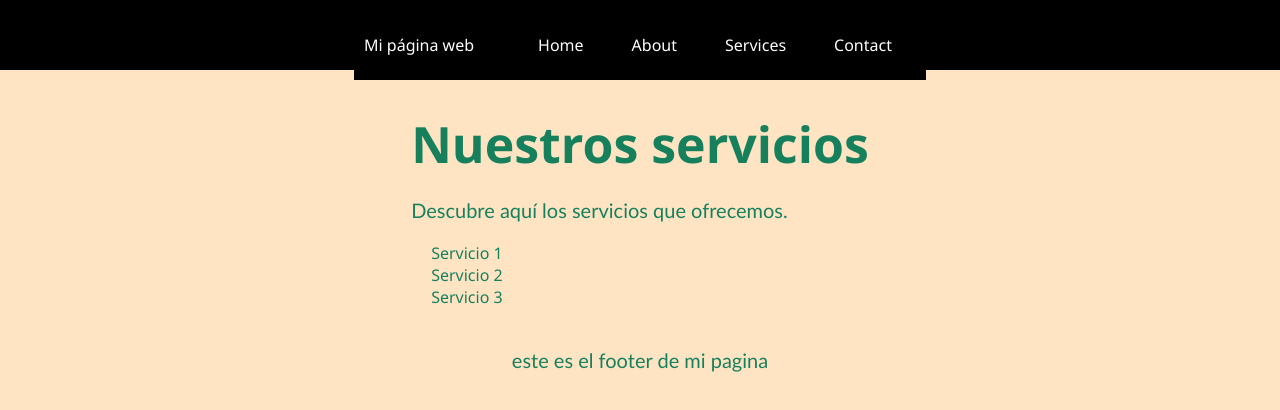
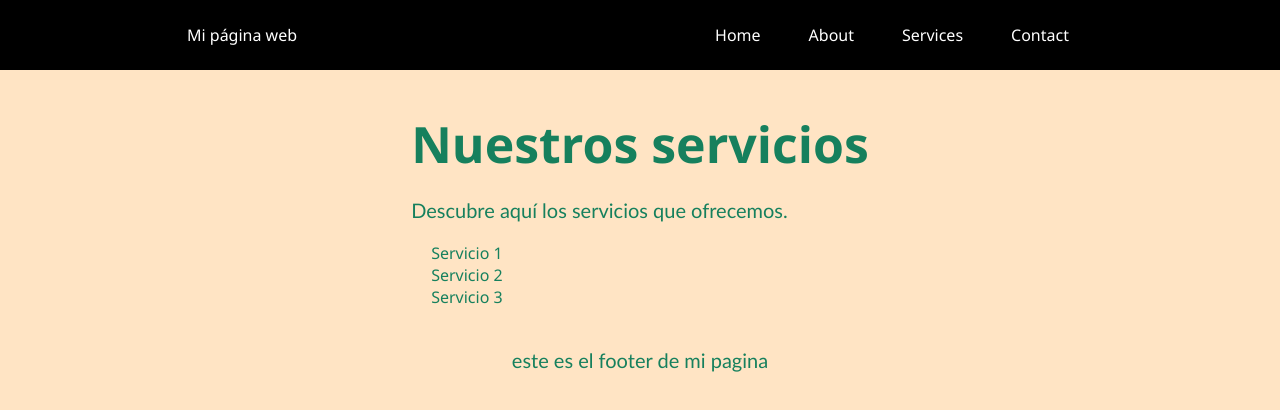
Before and after one commit to jeff67100/miweb1-1, a plain HTML site: page services.html in a window 1280 px wide. Drawn offline with Linux system fonts and the light colour scheme.

Commit message:
Update services.html

```diff
--- a/services.html
+++ b/services.html
@@ -10,8 +10,6 @@
 </head>
 <body>
   <header class="container-nav">
-    <script src="script.js"></script>
-    <div class="container-nav">
     <nav class="navbar" role="navigation">
         <a href="#" class="brand">Mi página web</a>
         <ul class="nav-links">
@@ -19,10 +17,9 @@
           <li><a href="about.html">About</a></li>
           <li><a href="services.html">Services</a></li>
           <li><a href="contact.html">Contact</a></li>
+          <button class="button-menu-toggle">Menu</button>
         </ul>
       </nav>
-        <button class="button-menu-toggle">Menu</button>
-      </div>
   </header>
 
   <main>
```
Lines whose indentation alone changed are shown as unchanged.
